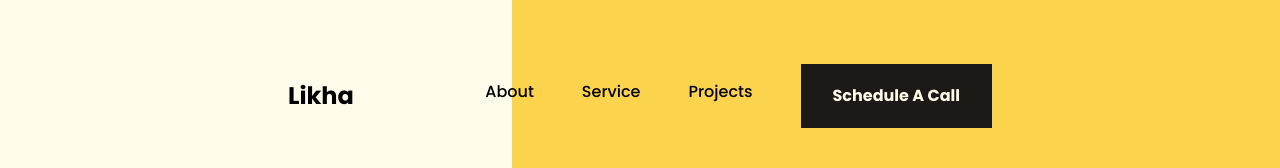
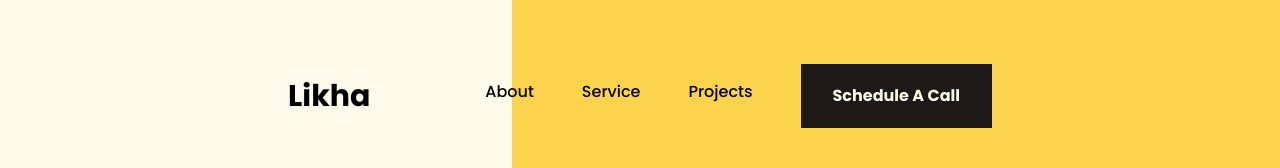
Before and after one commit to johncanero/likha-design-agency, a Next.js app: page / in a window 1280 px wide. Shown: the top 168 px of the page. Built offline with nearby package versions, Linux system fonts and the light colour scheme.

Commit message:
Add Hover Link Pages

```diff
--- a/components/Header.tsx
+++ b/components/Header.tsx
@@ -9,14 +9,14 @@ function Header() {
                 {/* Likha Desig nAgency - Brand Logo & Name */}
                 <div className='flex'>
                     <Link href="/" rel="noopener noreferrer" >
-                        <p className='text-2xl font-bold'>Likha</p>
+                        <p className='text-3xl font-bold'>Likha</p>
                     </Link>
                 </div>
 
                 <div className='flex gap-12'>
-                    <Link href="/about" rel="noopener noreferrer" className='mt-4 font-medium' passHref>About</Link>
-                    <Link href="/service" rel="noopener noreferrer" className='mt-4 font-medium' passHref>Service</Link>
-                    <Link href="/projects" rel="noopener noreferrer" className='mt-4 font-medium' passHref>Projects</Link>
+                    <Link href="/about" rel="noopener noreferrer" className='mt-4 font-medium hover:text-stone-700' passHref>About</Link>
+                    <Link href="/service" rel="noopener noreferrer" className='mt-4 font-medium hover:text-stone-700' passHref>Service</Link>
+                    <Link href="/projects" rel="noopener noreferrer" className='mt-4 font-medium hover:text-stone-700' passHref>Projects</Link>
                     <Link href="/schedule-call">
                         <button className="px-8 py-5 font-bold text-amber-50 bg-stone-900 hover:bg-stone-700">
                             Schedule A Call
```
